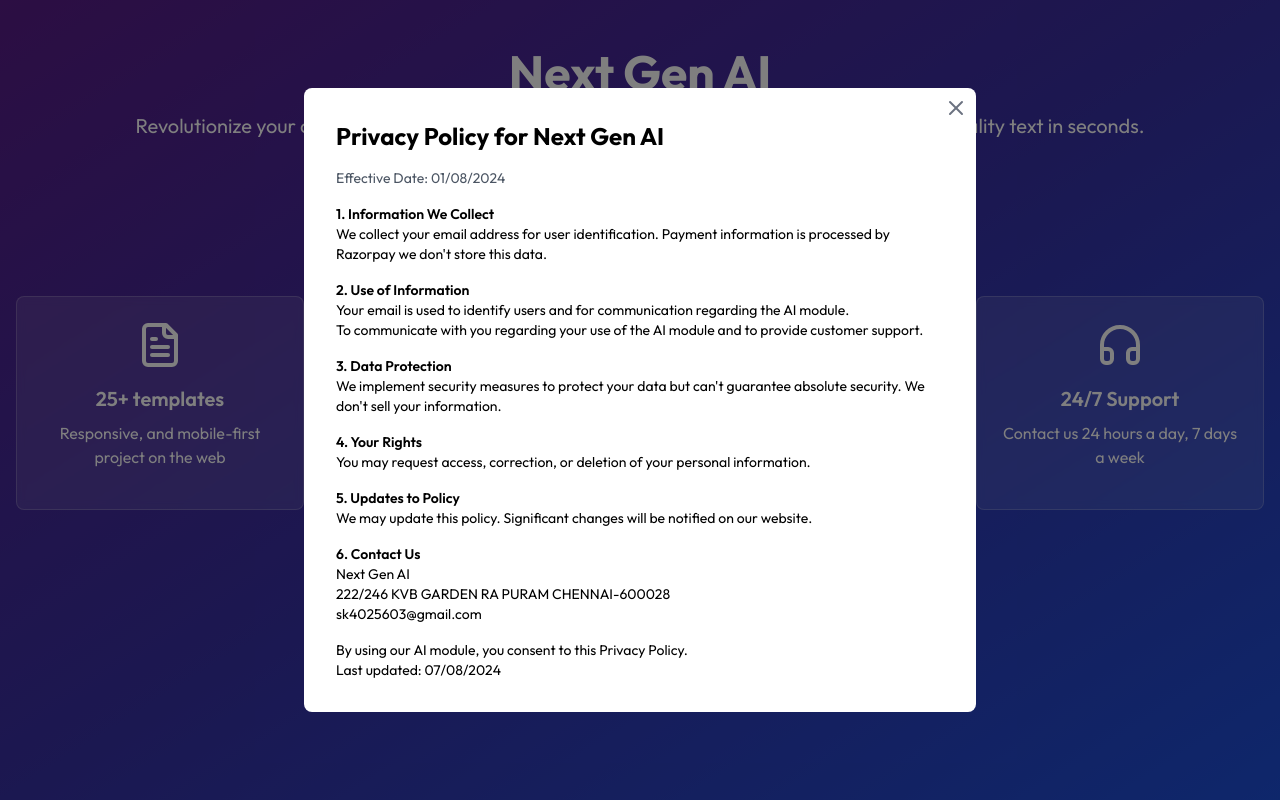
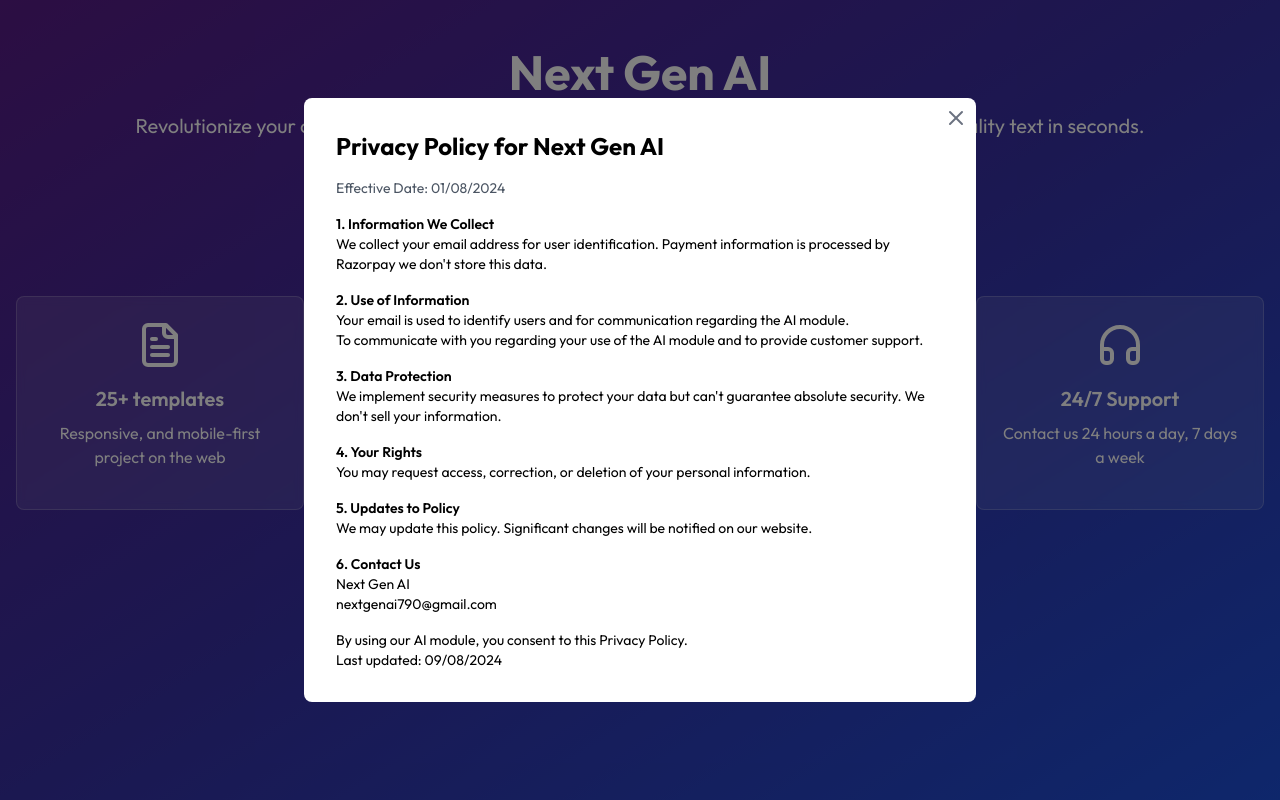
Before and after one commit to Sanjaykumar2210/Next-Gen-AI, a Next.js app: page / in a window 1280 px wide. Both pictures are taken after a click on the button "Privacy Policy". Built offline with nearby package versions, Linux system fonts and the light colour scheme; no server answers.

Commit message:
policy updated

```diff
--- a/app/dashboard/_components/SideNav.tsx
+++ b/app/dashboard/_components/SideNav.tsx
@@ -115,12 +115,11 @@
               <section>
                 <h3 className="font-semibold">6. Contact Us</h3>
                 <p>Next Gen AI <br/>
-                222/246 KVB GARDEN RA PURAM CHENNAI-600028 <br/>
-                  sk4025603@gmail.com</p>
+                nextgenai790@gmail.com</p>
               </section>
               <section>
                 <p>By using our AI module, you consent to this Privacy Policy.</p>
-                <p>Last updated: 01/08/2024</p>
+                <p>Last updated: 09/08/2024</p>
               </section>
             </div>
           </div>
@@ -181,7 +180,7 @@
                 </section>
                 <section>
                     <p>By using Next Gen AI, you agree to these Terms and Conditions.</p>
-                    <p>Last updated: 01/08/2024</p>
+                    <p>Last updated: 09/08/2024</p>
                 </section>
             </div>
         </div>
--- a/app/page.tsx
+++ b/app/page.tsx
@@ -143,12 +143,12 @@
               <section>
                 <h3 className="font-semibold">6. Contact Us</h3>
                 <p>Next Gen AI <br/>
-                  222/246 KVB GARDEN RA PURAM CHENNAI-600028 <br/>
-                  sk4025603@gmail.com</p>
+
+                nextgenai790@gmail.com</p>
               </section>
               <section>
                 <p>By using our AI module, you consent to this Privacy Policy.</p>
-                <p>Last updated: 07/08/2024</p>
+                <p>Last updated: 09/08/2024</p>
               </section>
             </div>
           </div>
@@ -166,7 +166,7 @@
               <h3 className="font-semibold">Next Gen AI</h3>
               <div className="flex items-center">
                 <Mail className="w-5 h-5 mr-2" />
-                <a href="mailto:sk4025603@gmail.com" className="text-blue-600 hover:underline">sk4025603@gmail.com</a>
+                <a href="mailto:sk4025603@gmail.com" className="text-blue-600 hover:underline">nextgenai790@gmail.com</a>
               </div>
               <div className="flex items-center">
                 <Phone className="w-5 h-5 mr-2" />
```
